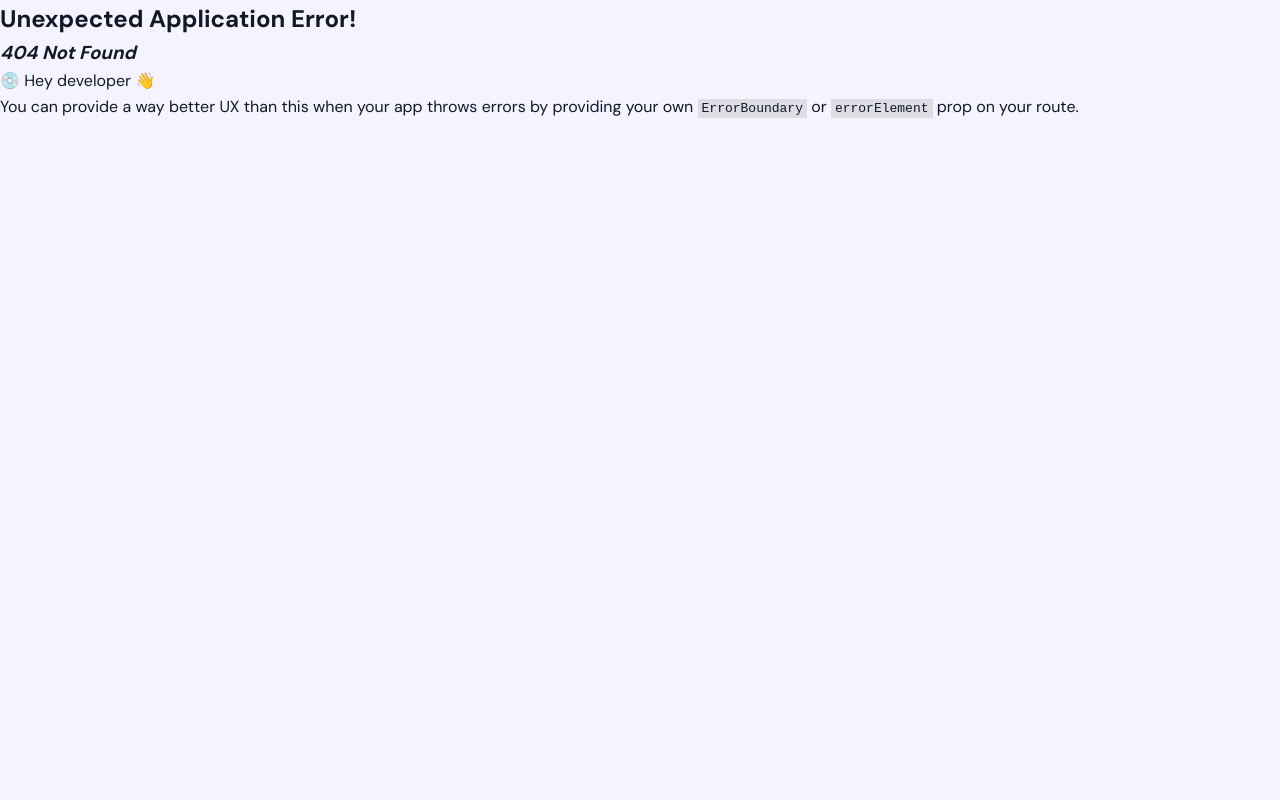
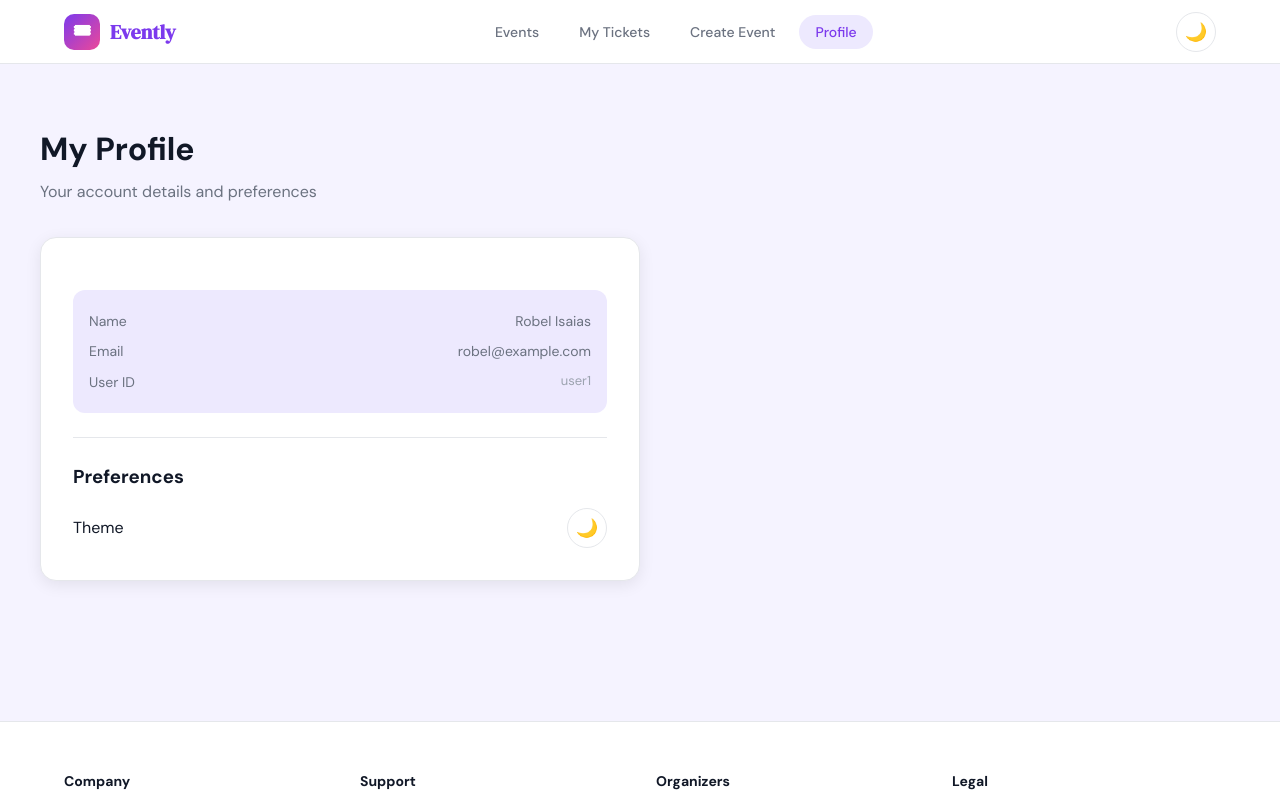
Before and after one commit to robelCodes/evently, a React (Vite) app: page /profile in a window 1280 px wide. Before the commit this address had no page. Shown: the top 800 px of the page. Built offline with nearby package versions, Linux system fonts and the light colour scheme.

Commit message:
Authcontext & Profile adjustments

```diff
--- a/src/App.jsx
+++ b/src/App.jsx
@@ -8,6 +8,7 @@ import { eventLoader } from "./loaders/eventLoader";
 import { QueryClient, QueryClientProvider } from "@tanstack/react-query";
 import CreateEventPage from "./components/CreateEventPage";
 import ErrorPage from "./components/ErrorPage";
+import ProfilePage from "./pages/ProfilePage";
 
 const queryClient = new QueryClient();
 
@@ -21,6 +22,7 @@ const router = createBrowserRouter([
       { path: "booking/:id", element: <BookingPage />, errorElement: <ErrorPage/> },
       { path: "bookings", element: <MyBookingsPage />, errorElement: <ErrorPage/> },
       { path: "create-event", element: <CreateEventPage />, errorElement: <ErrorPage/> },
+      { path: "profile", element: <ProfilePage />, errorElement: <ErrorPage /> },
     ],
   },
 ]);
--- a/src/components/Navbar.jsx
+++ b/src/components/Navbar.jsx
@@ -43,6 +43,16 @@ function Navbar() {
               Create Event
             </NavLink>
           </li>
+          <li>
+            <NavLink
+              to="/profile"
+              className={({ isActive }) =>
+                isActive ? "navbar-link active" : "navbar-link"
+              }
+            >
+              Profile
+            </NavLink>
+          </li>
         </ul>
 
         <div className="navbar-actions">
--- /dev/null
+++ b/src/context/AuthContext.jsx
@@ -0,0 +1,38 @@
+import { createContext, useContext, useState } from "react"
+
+const AuthContext = createContext()
+
+const DEFAULT_USER = {
+  id: "user1",
+  name: "Robel Isaias",
+  email: "robel@example.com",
+  phone: "1234567890",
+  preferences: {
+    theme: "light",
+    notifications: true,
+  },
+  favoriteEvents: [],
+  joinedDate: "2024-01-01",
+}
+
+export function AuthProvider({ children }) {
+  const [user, setUser] = useState(() => {
+
+    const saved = localStorage.getItem("evently_user")
+    return saved ? JSON.parse(saved) : DEFAULT_USER
+  })
+
+  const updateUser = (updates) => {
+    const updated = { ...user, ...updates }
+    setUser(updated)
+    localStorage.setItem("evently_user", JSON.stringify(updated))
+  }
+
+  return (
+    <AuthContext.Provider value={{ user, updateUser }}>
+      {children}
+    </AuthContext.Provider>
+  )
+}
+
+export const useAuth = () => useContext(AuthContext)
--- a/src/main.jsx
+++ b/src/main.jsx
@@ -6,13 +6,16 @@ import "./index.css";
 import "./components.css";
 import { Provider } from "react-redux";
 import { store } from "./store/index";
+import { AuthProvider } from "./context/AuthContext.jsx";
 
 createRoot(document.getElementById("root")).render(
   <StrictMode>
     <Provider store={store}>
-      <ThemeProvider>
-        <App />
-      </ThemeProvider>
+      <AuthProvider>
+        <ThemeProvider>
+          <App />
+        </ThemeProvider>
+      </AuthProvider>
     </Provider>
   </StrictMode>,
 );
--- /dev/null
+++ b/src/pages/ProfilePage.jsx
@@ -0,0 +1,45 @@
+import { useAuth } from "../context/AuthContext"
+import { useTheme } from "../context/ThemeContext"
+
+function ProfilePage() {
+  const { user } = useAuth()
+  const { theme, toggleTheme } = useTheme()
+
+  return (
+    <div className="container section">
+      <h1 style={{ marginBottom: 4 }}>My Profile</h1>
+      <p style={{ color: "var(--text-secondary)", marginBottom: 32 }}>
+        Your account details and preferences
+      </p>
+
+      <div className="booking-card" style={{ maxWidth: 600 }}>
+        <div className="price-summary" style={{ marginBottom: 24 }}>
+          <div className="price-row">
+            <span>Name</span>
+            <span>{user.name}</span>
+          </div>
+          <div className="price-row">
+            <span>Email</span>
+            <span>{user.email}</span>
+          </div>
+          <div className="price-row">
+            <span>User ID</span>
+            <span style={{ color: "var(--text-muted)", fontSize: 13 }}>{user.id}</span>
+          </div>
+        </div>
+
+        <div className="divider" style={{ marginBottom: 24 }} />
+
+        <h3 style={{ marginBottom: 16 }}>Preferences</h3>
+        <div style={{ display: "flex", justifyContent: "space-between", alignItems: "center" }}>
+          <span>Theme</span>
+          <button className="theme-toggle" onClick={toggleTheme}>
+            {theme === "dark" ? "☀️" : "🌙"}
+          </button>
+        </div>
+      </div>
+    </div>
+  )
+}
+
+export default ProfilePage
```
